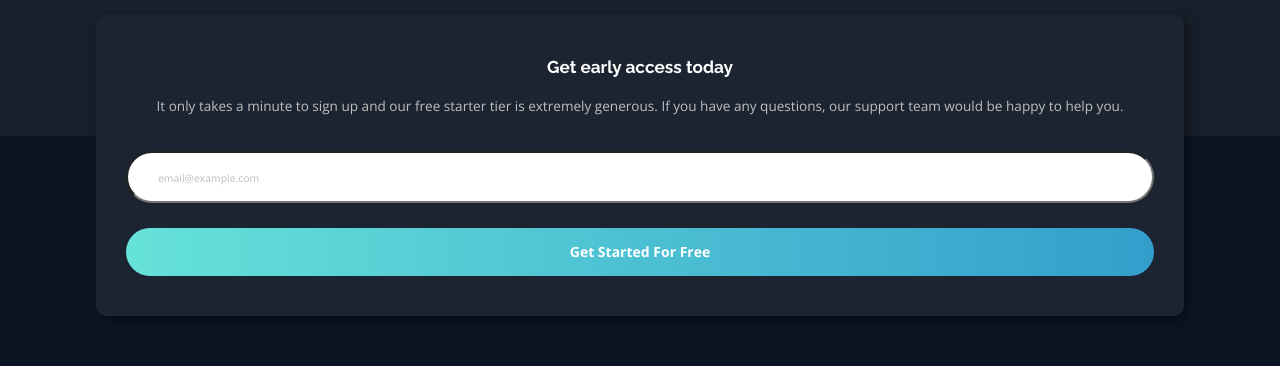
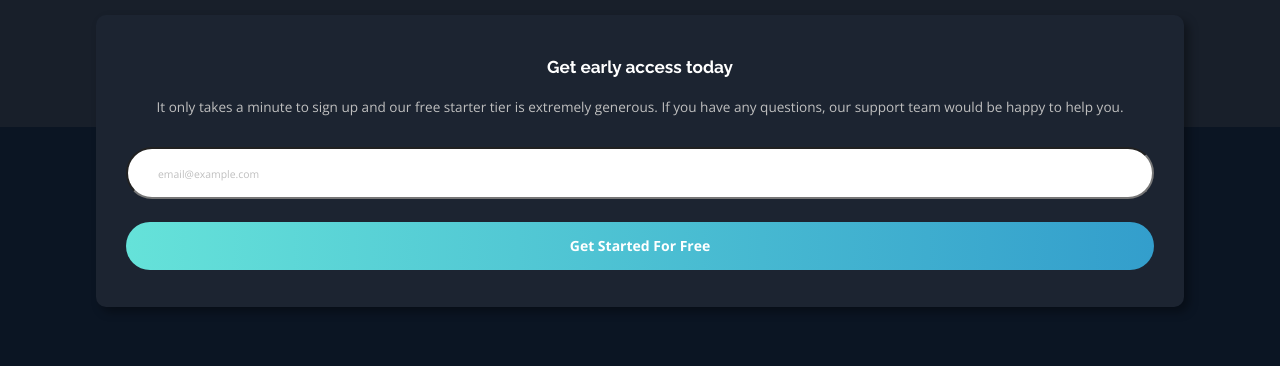
Before and after one commit to edo979/fylo-dark-theme-landing-page-master, a plain HTML site: page index.html in a window 1280 px wide. Shown: the part 3300-3666 px from the top of the page. Drawn offline with nearby package versions, Linux system fonts and the light colour scheme.

Commit message:
refactor cta section

```diff
--- a/sass/components/_boxes.scss
+++ b/sass/components/_boxes.scss
@@ -90,7 +90,7 @@
 }
 
 .cta {
-  padding: 40px 30px;
+  padding: 40px 30px 37px;
   border-radius: 10px;
 
   background-color: $Dark-Blue-500;
@@ -98,7 +98,8 @@
   box-shadow: 5px 5px 10px rgba($color: #000000, $alpha: 0.35);
 
   p {
-    margin: 15px 0 35px;
+    margin: 15px 0 30px;
+    line-height: 1.55;
   }
 
   .btn,
@@ -107,7 +108,7 @@
   }
 
   .btn {
-    margin-top: 25px;
+    margin-top: 23px;
     padding-inline: 20px;
   }
 
```
Also changed, not shown: css/style.css, 1 other file.
